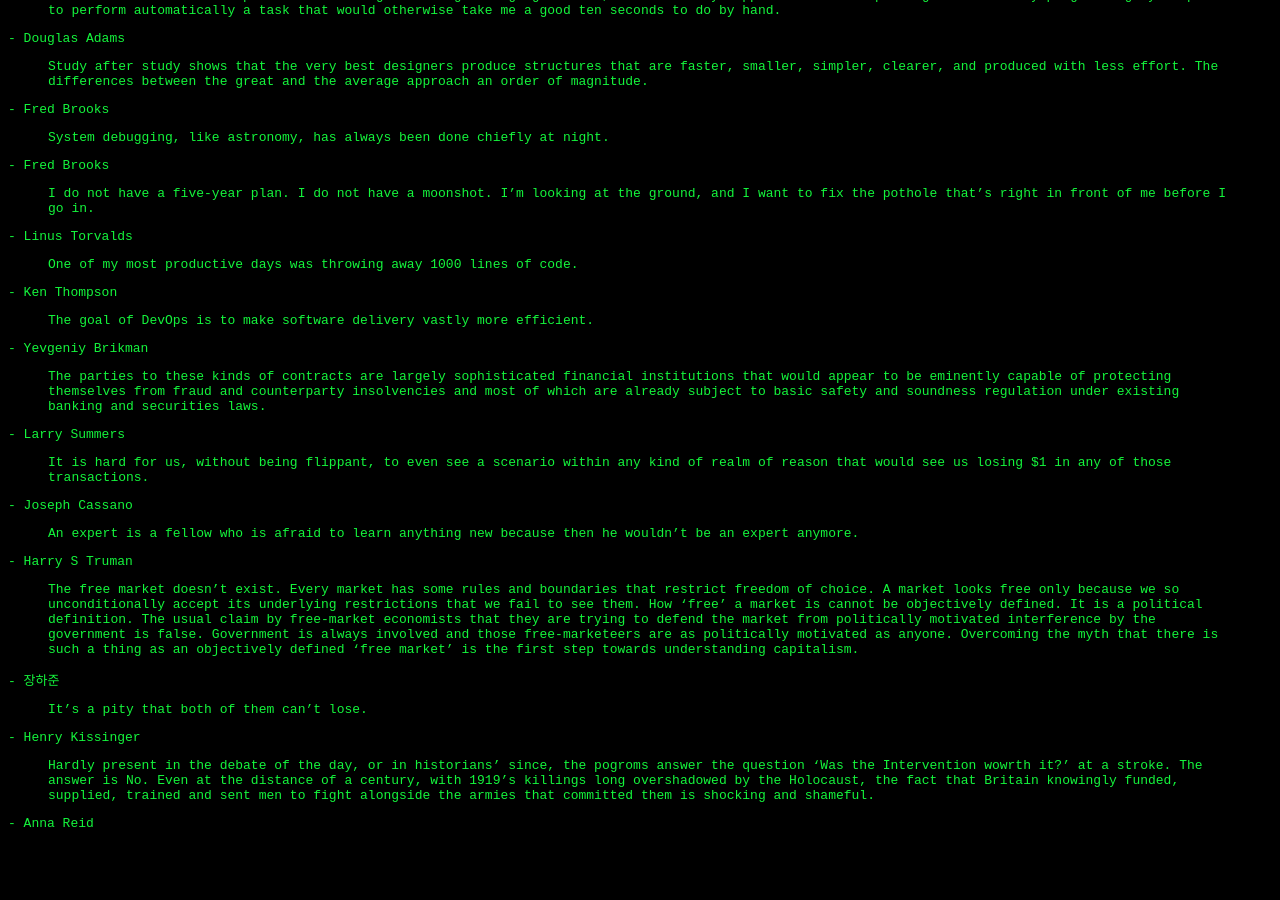
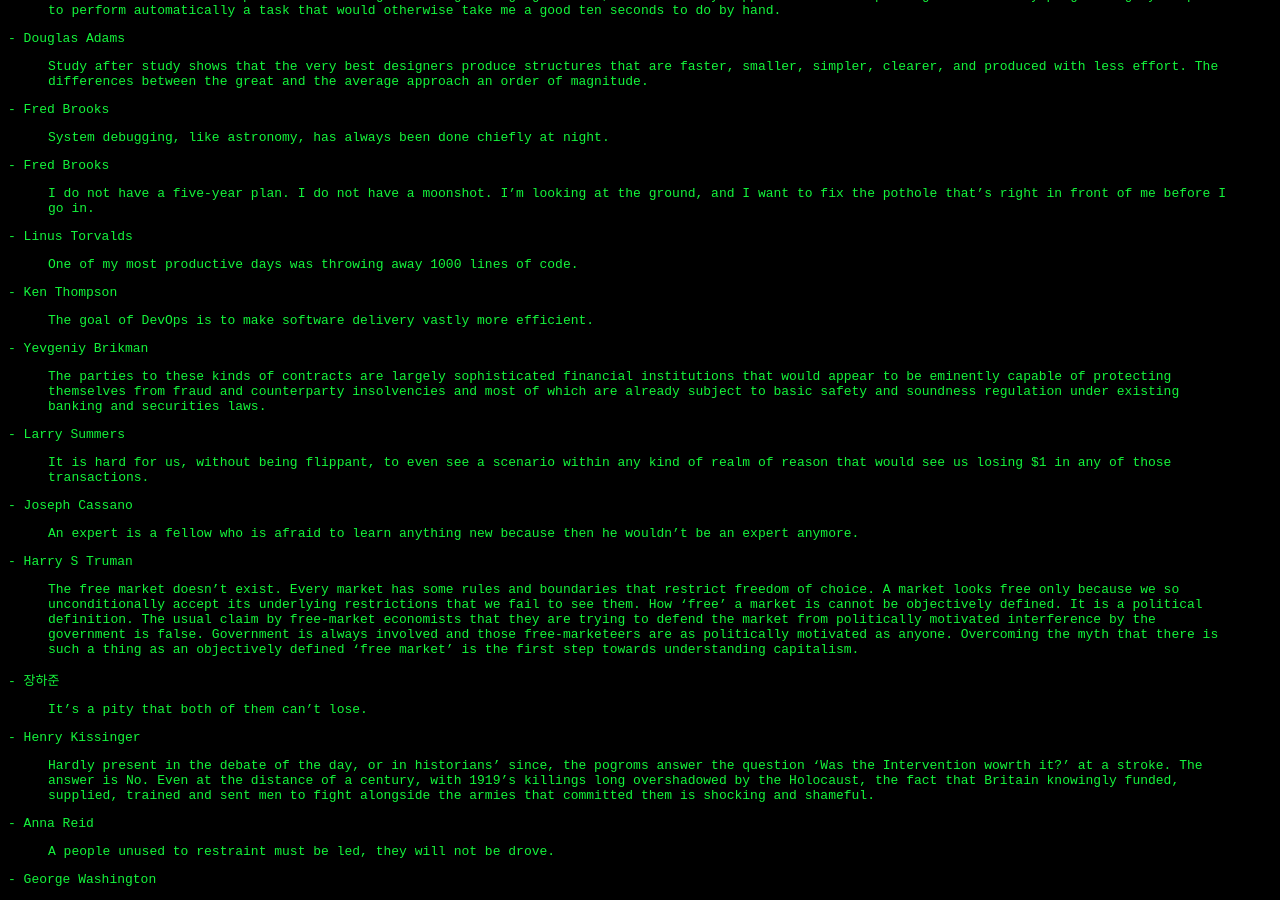
Before and after one commit to davejagoda/davejagoda.github.io, a Jekyll site: the page built from quotes/index.md, in a window 1280 px wide and 900 px high, scrolled down 2681 px. Built offline with Jekyll 4.4.1, drawn with Linux system fonts in a browser that asks for light colours; before the commit the page ends 3525 px from its top, so only the background shows below that.

Commit message:
Add George Washington quote

```diff
--- a/quotes/index.md
+++ b/quotes/index.md
@@ -381,3 +381,8 @@
   alongside the armies that committed them is shocking and shameful.
 
 \- Anna Reid
+
+
+> A people unused to restraint must be led, they will not be drove.
+
+\- George Washington
```
